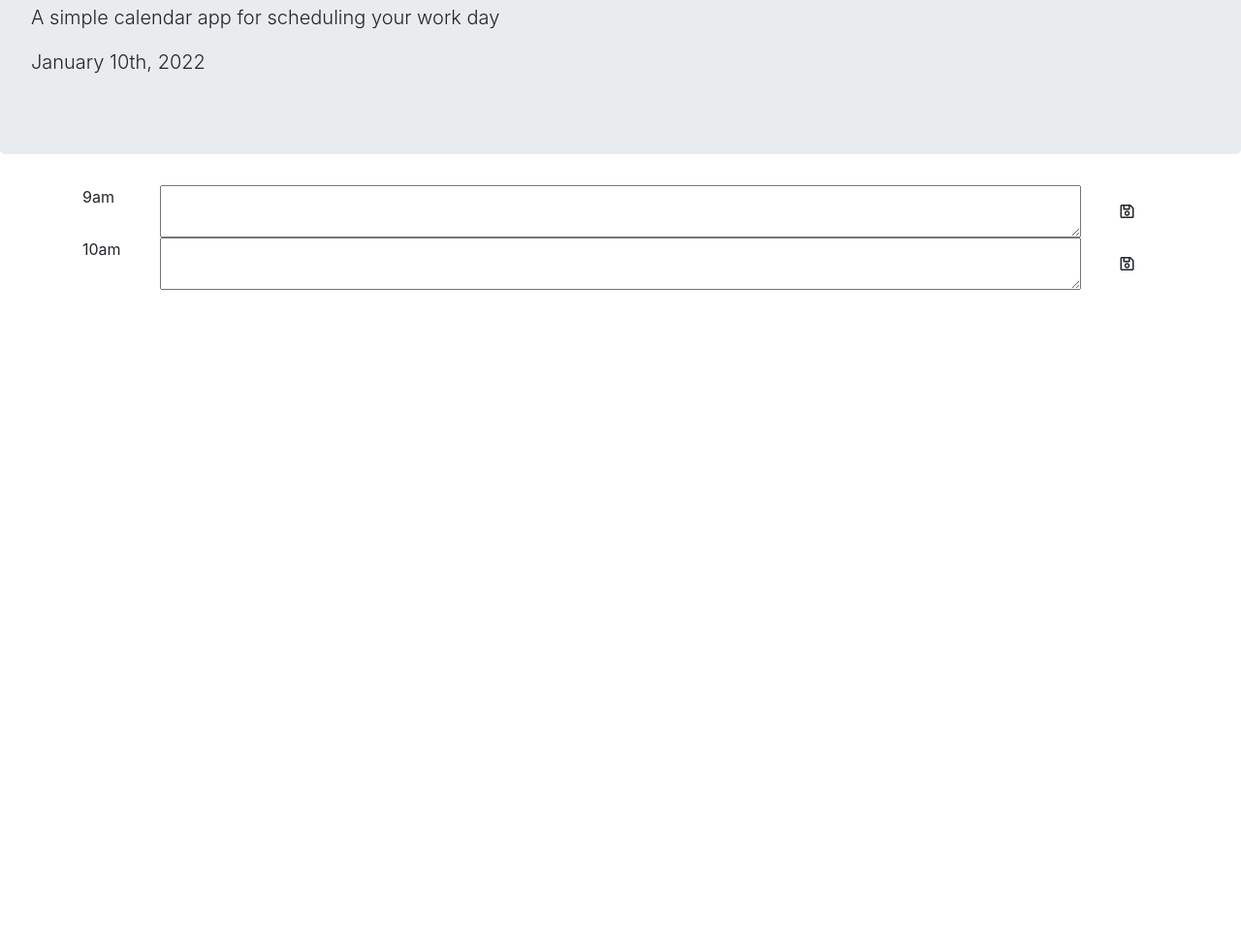
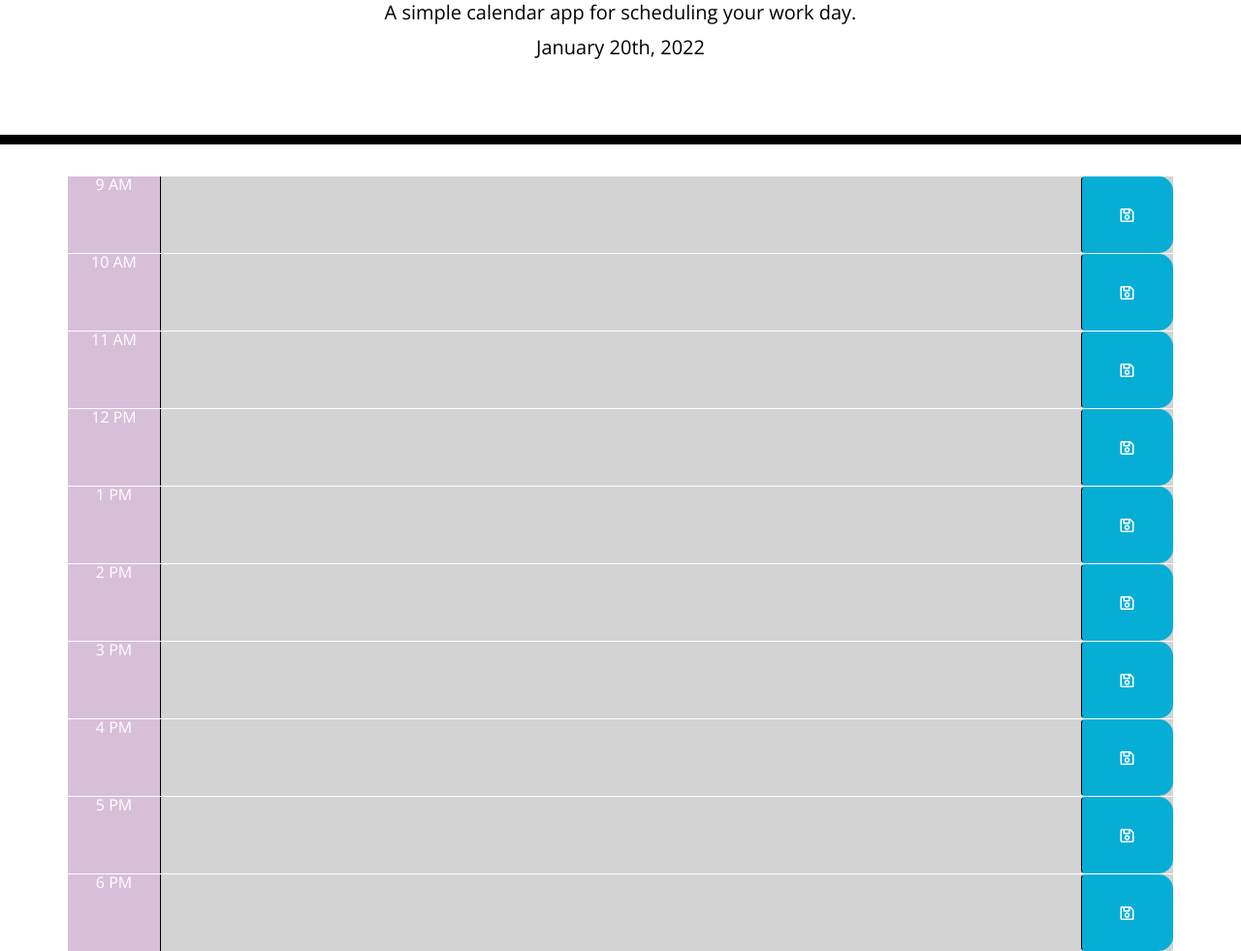
Before and after one commit to heatherveva/hw5, a plain HTML site: page index.html in a window 1280 px wide. Shown: the part 155-1136 px from the top of the page at 97% size. Before the commit the page ends 800 px from the top, so only its background shows below. Drawn offline with nearby package versions, Linux system fonts and the light colour scheme.

Commit message:
hw5 almost done

```diff
--- a/css/style.css
+++ b/css/style.css
@@ -27,7 +27,7 @@ textarea {
 
 .time-block {
   text-align: center;
-  border-radius: 15px;
+  background-color: thistle;
 }
 
 .row {
@@ -43,7 +43,7 @@ textarea {
 }
 
 .past {
-  background-color: #d3d3d3;
+  background-color: lightgray;
   color: white;
 }
 
--- a/index.html
+++ b/index.html
@@ -13,6 +13,7 @@
     <!-- font -->
     <link href="https://fonts.googleapis.com/css?family=Open+Sans&display=swap" rel="stylesheet" />
     <!-- style sheet -->
+    <link rel="stylesheet" href="./css/style.css">
     <!-- <link rel="stylesheet" href="style.css" /> -->
     <title>Work Day Scheduler</title>
 </head>
@@ -20,31 +21,102 @@
 <body>
     <header class="jumbotron">
         <h1 class="display-3">Work Day Scheduler</h1>
-        <p class="lead">A simple calendar app for scheduling your work day</p>
-        <p id="currentDay" class="lead">January 10th, 2022</p>
+        <p class="lead">A simple calendar app for scheduling your work day.</p>
+        <p id="currentDay" class="lead"></p>
     </header>
     <div class="container">
         <!-- Timeblocks go here -->
         <!-- hour 1 -->
-        <div class="row" id="hour9" data-hour="9">
+        <div class="row js-row" id="hour9" data-hour="9">
             <!-- time -->
-            <div class="col-1">9am</div>
+            <div class="col-1 time-block">9 AM</div>
             <!-- task -->
             <textarea class="col-10 js-task"></textarea>
             <!-- save button -->
-            <button class="btn col-1 js-saveBtn"><i class="far fa-save"></i></button>
+            <button class="btn col-1 js-saveBtn saveBtn"><i class="far fa-save"></i></button>
         </div>
 
         <!-- hour 2 -->
-        <div class="row" id="hour10" data-hour="10">
+        <div class="row js-row" id="hour10" data-hour="10">
             <!-- time -->
-            <div class="col-1">10am</div>
+            <div class="col-1 time-block">10 AM</div>
             <!-- task -->
             <textarea class="col-10 js-task"></textarea>
             <!-- save button -->
-            <button class="btn col-1 js-saveBtn"><i class="far fa-save"></i></button>
+            <button class="btn col-1 js-saveBtn saveBtn"><i class="far fa-save"></i></button>
         </div>
 
+        <div class="row js-row" id="hour11" data-hour="11">
+            <!-- time -->
+            <div class="col-1 time-block">11 AM</div>
+            <!-- task -->
+            <textarea class="col-10 js-task"></textarea>
+            <!-- save button -->
+            <button class="btn col-1 js-saveBtn saveBtn"><i class="far fa-save"></i></button>
+        </div>
+
+        <div class="row js-row" id="hour12" data-hour="12">
+            <!-- time -->
+            <div class="col-1 time-block">12 PM</div>
+            <!-- task -->
+            <textarea class="col-10 js-task"></textarea>
+            <!-- save button -->
+            <button class="btn col-1 js-saveBtn saveBtn"><i class="far fa-save"></i></button>
+        </div>
+
+        <div class="row js-row" id="hour13" data-hour="13">
+            <!-- time -->
+            <div class="col-1 time-block">1 PM</div>
+            <!-- task -->
+            <textarea class="col-10 js-task"></textarea>
+            <!-- save button -->
+            <button class="btn col-1 js-saveBtn saveBtn"><i class="far fa-save"></i></button>
+        </div>
+
+        <div class="row js-row" id="hour14" data-hour="14">
+            <!-- time -->
+            <div class="col-1 time-block">2 PM</div>
+            <!-- task -->
+            <textarea class="col-10 js-task"></textarea>
+            <!-- save button -->
+            <button class="btn col-1 js-saveBtn saveBtn"><i class="far fa-save"></i></button>
+        </div>
+
+        <div class="row js-row" id="hour15" data-hour="15">
+            <!-- time -->
+            <div class="col-1 time-block">3 PM</div>
+            <!-- task -->
+            <textarea class="col-10 js-task"></textarea>
+            <!-- save button -->
+            <button class="btn col-1 js-saveBtn saveBtn"><i class="far fa-save"></i></button>
+        </div>
+
+        <div class="row js-row" id="hour16" data-hour="16">
+            <!-- time -->
+            <div class="col-1 time-block">4 PM</div>
+            <!-- task -->
+            <textarea class="col-10 js-task"></textarea>
+            <!-- save button -->
+            <button class="btn col-1 js-saveBtn saveBtn"><i class="far fa-save"></i></button>
+        </div>
+
+        <div class="row js-row" id="hour17" data-hour="17">
+            <!-- time -->
+            <div class="col-1 time-block">5 PM</div>
+            <!-- task -->
+            <textarea class="col-10 js-task"></textarea>
+            <!-- save button -->
+            <button class="btn col-1 js-saveBtn saveBtn"><i class="far fa-save"></i></button>
+        </div>
+
+        <div class="row js-row" id="hour18" data-hour="18">
+            <!-- time -->
+            <div class="col-1 time-block">6 PM</div>
+            <!-- task -->
+            <textarea class="col-10 js-task"></textarea>
+            <!-- save button -->
+            <button class="btn col-1 js-saveBtn saveBtn"><i class="far fa-save"></i></button>
+        </div>
     </div>
 
     <!-- jQuery -->
@@ -52,7 +124,7 @@
     <!-- Moment -->
     <script src="https://cdnjs.cloudflare.com/ajax/libs/moment.js/2.24.0/moment.min.js"></script>
     <!-- javascript -->
-    <script src="./assets/js/script.js"></script>
+    <script src="./javascript/script.js"></script>
 </body>
 
 </html>
--- a/javascript/script.js
+++ b/javascript/script.js
@@ -11,6 +11,23 @@ function saveTask() {
   localStorage.setItem(time, task);
 }
 
+function timeColorChange() {
+  const now = moment().hours();
+  $(".js-row").each(function () {
+    const row = $(this);
+    const rowHour = row.data("hour");
+    if (rowHour < now) {
+      $(this).addClass("past");
+    } else if (rowHour === now) {
+      $(this).addClass("present");
+    } else {
+      $(this).addClass("future");
+    }
+  });
+}
+
+//loop through all the rows
+
 // event listeners
 // show current date
 $("#currentDay").text(moment().format("MMMM Do, YYYY"));
@@ -18,6 +35,15 @@ $("#currentDay").text(moment().format("MMMM Do, YYYY"));
 // retrieve tasks from local storage
 $("#hour9 .js-task").val(localStorage.getItem("hour9"));
 $("#hour10 .js-task").val(localStorage.getItem("hour10"));
+$("#hour11 .js-task").val(localStorage.getItem("hour11"));
+$("#hour12 .js-task").val(localStorage.getItem("hour12"));
+$("#hour13 .js-task").val(localStorage.getItem("hour13"));
+$("#hour14 .js-task").val(localStorage.getItem("hour14"));
+$("#hour15 .js-task").val(localStorage.getItem("hour15"));
+$("#hour16 .js-task").val(localStorage.getItem("hour16"));
+$("#hour17 .js-task").val(localStorage.getItem("hour17"));
+$("#hour18 .js-task").val(localStorage.getItem("hour18"));
 
 // user clicks save button
 $(".js-saveBtn").on("click", saveTask);
+timeColorChange();
```
Also changed, not shown: assets/calendarscreenshot.png (added), 1 other file.
